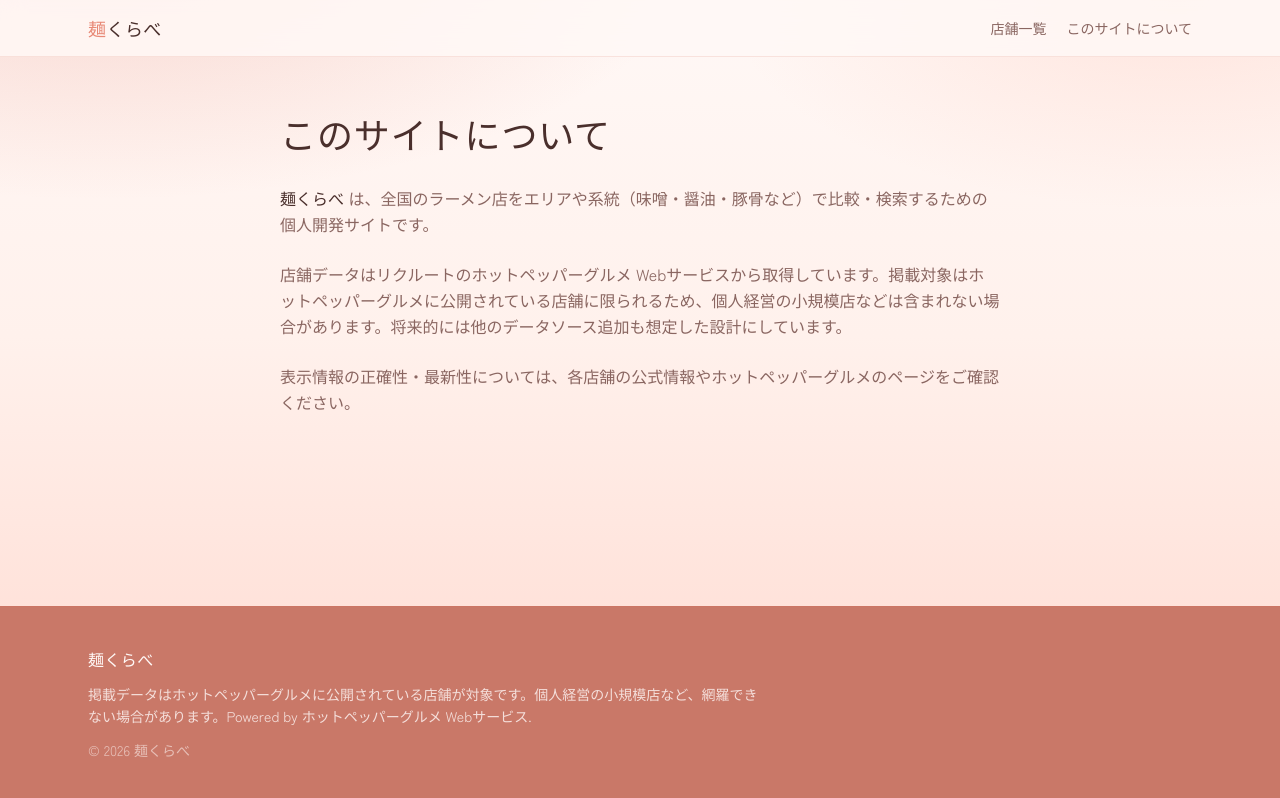
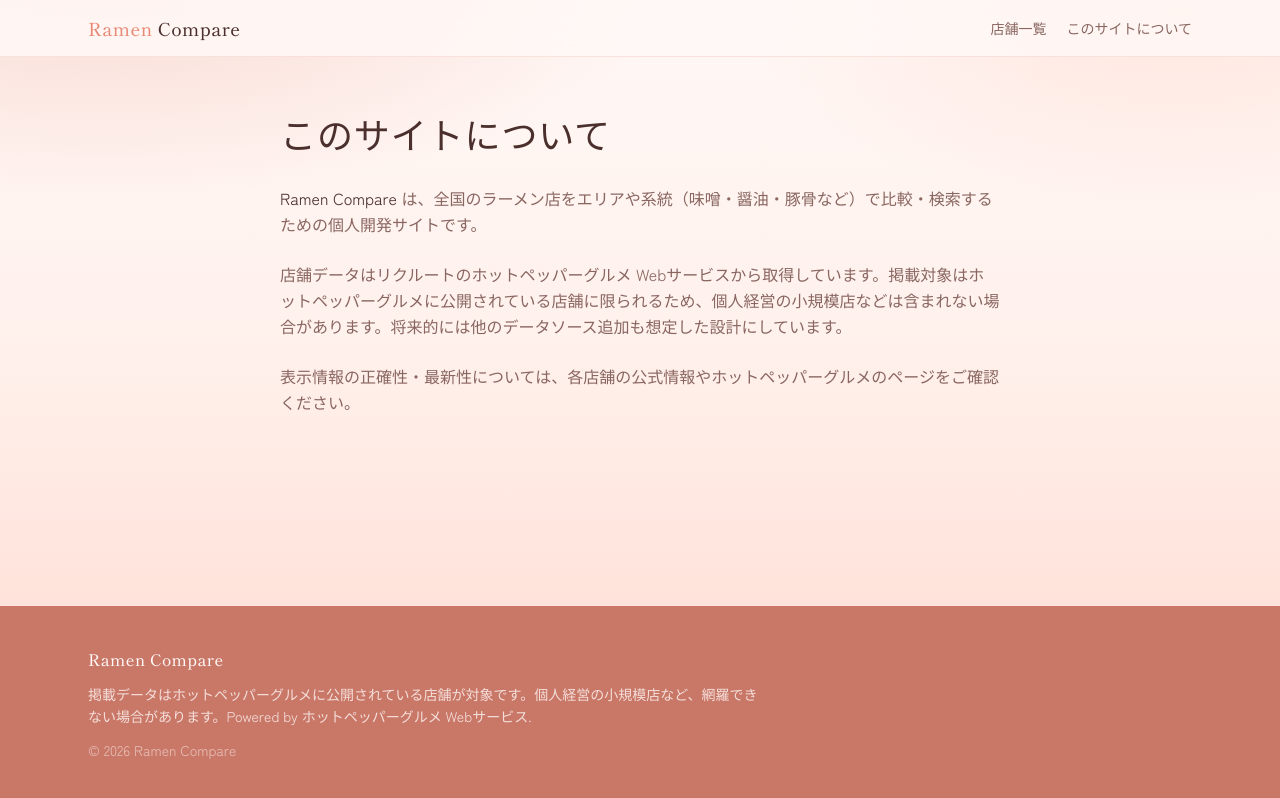
Before and after one commit to SakatwunMoss/ramenShopComp, a Next.js app: page /about in a window 1280 px wide. Built offline with nearby package versions, Linux system fonts and the light colour scheme.

Commit message:
main name changed

```diff
--- a/src/app/about/page.tsx
+++ b/src/app/about/page.tsx
@@ -12,7 +12,7 @@ export default function AboutPage() {
       </h1>
       <div className="mt-8 space-y-6 text-sm leading-relaxed text-ink-muted sm:text-base">
         <p>
-          <span className="text-ink">麺くらべ</span>{" "}
+          <span className="text-ink">Ramen Compare</span>{" "}
           は、全国のラーメン店をエリアや系統（味噌・醤油・豚骨など）で比較・検索するための個人開発サイトです。
         </p>
         <p>
--- a/src/app/layout.tsx
+++ b/src/app/layout.tsx
@@ -5,8 +5,8 @@ import "./globals.css";
 
 export const metadata: Metadata = {
   title: {
-    default: "麺くらべ | 全国ラーメン店比較",
-    template: "%s | 麺くらべ",
+    default: "Ramen Compare | 全国ラーメン店比較",
+    template: "%s | Ramen Compare",
   },
   description:
     "全国のラーメン店をエリア・系統から比較・検索。ホットペッパーグルメ掲載店舗を中心に掲載しています。",
--- a/src/components/SiteFooter.tsx
+++ b/src/components/SiteFooter.tsx
@@ -3,7 +3,7 @@ export function SiteFooter() {
     <footer className="mt-16 border-t border-line bg-[#c97868] text-steam">
       <div className="mx-auto flex max-w-6xl flex-col gap-3 px-4 py-10 text-sm sm:px-6">
         <p className="font-[family-name:var(--font-display)] text-base tracking-wide">
-          麺くらべ
+          Ramen Compare
         </p>
         <p className="max-w-2xl leading-relaxed text-steam/80">
           掲載データはホットペッパーグルメに公開されている店舗が対象です。個人経営の小規模店など、網羅できない場合があります。Powered by{" "}
@@ -17,7 +17,7 @@ export function SiteFooter() {
           </a>
           .
         </p>
-        <p className="text-steam/55">© {new Date().getFullYear()} 麺くらべ</p>
+        <p className="text-steam/55">© {new Date().getFullYear()} Ramen Compare</p>
       </div>
     </footer>
   );
--- a/src/components/SiteHeader.tsx
+++ b/src/components/SiteHeader.tsx
@@ -5,7 +5,7 @@ export function SiteHeader() {
     <header className="sticky top-0 z-40 border-b border-line/70 bg-steam/85 backdrop-blur-md">
       <div className="mx-auto flex h-14 max-w-6xl items-center justify-between px-4 sm:px-6">
         <Link href="/" className="font-[family-name:var(--font-display)] text-lg tracking-wide text-ink">
-          <span className="text-lacquer">麺</span>くらべ
+          <span className="text-lacquer">Ramen</span> Compare
         </Link>
         <nav className="flex items-center gap-5 text-sm text-ink-muted">
           <Link href="/#shops" className="transition hover:text-lacquer">
```
